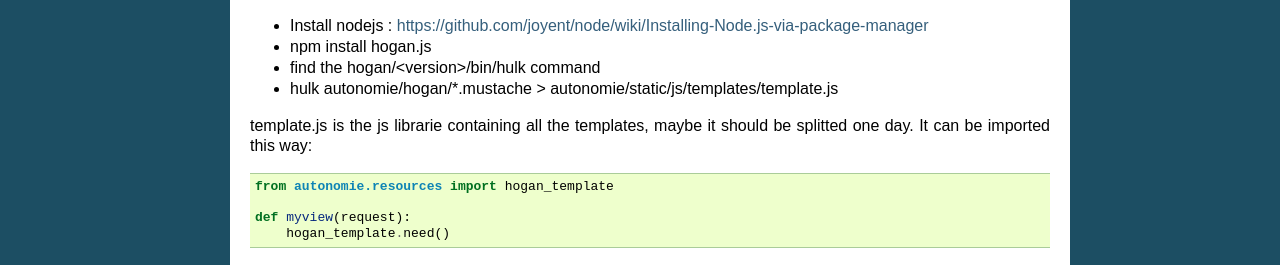
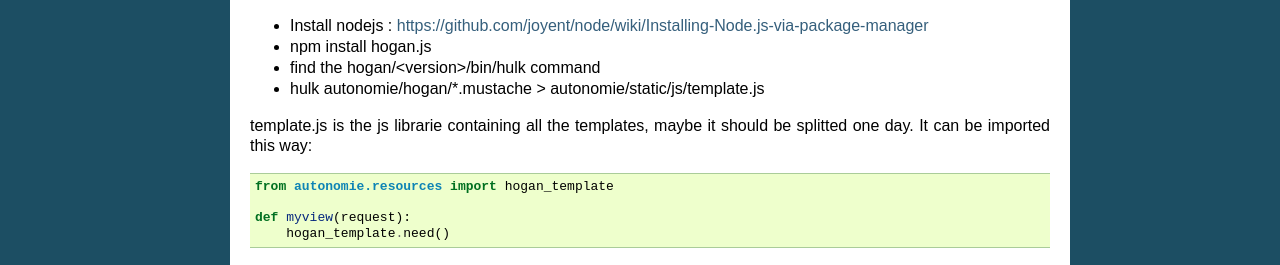
Before and after one commit to CroissanceCommune/autonomie, a Sphinx documentation site: the page built from docs/source/hogan.rst, in a window 1280 px wide. Shown: the part 170-435 px from the top of the page. Built offline with Sphinx 7.4.7, drawn with Linux system fonts in a browser that asks for light colours.

Commit message:
Docs modification

```diff
--- a/docs/source/hogan.rst
+++ b/docs/source/hogan.rst
@@ -9,7 +9,7 @@ For that, you need :
 * Install nodejs : https://github.com/joyent/node/wiki/Installing-Node.js-via-package-manager
 * npm install hogan.js
 * find the hogan/<version>/bin/hulk command
-* hulk autonomie/hogan/\*.mustache > autonomie/static/js/templates/template.js
+* hulk autonomie/hogan/\*.mustache > autonomie/static/js/template.js
 
 template.js is the js librarie containing all the templates, maybe it should be
 splitted one day. It can be imported this way:
```
